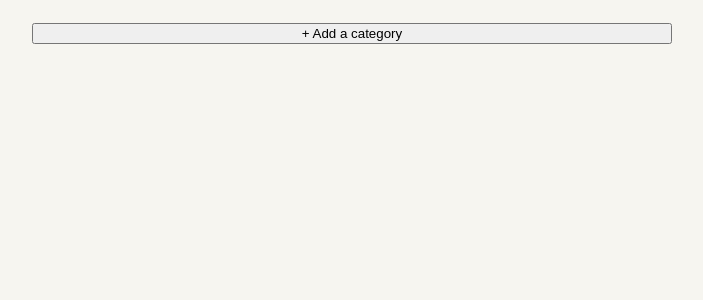
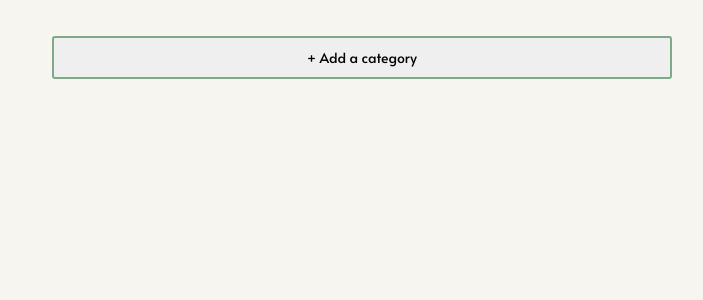
Before and after one commit to mitchHartigan/trekkr, a React (Create React App) app: page / in a window 1280 px wide. Shown: the top 300 px of the page, without its empty margins (288-991 px from the left). Built offline with nearby package versions, Linux system fonts and the light colour scheme.

Commit message:
WIP: style add new item button

```diff
--- a/src/pack/BackpackData/index.js
+++ b/src/pack/BackpackData/index.js
@@ -64,8 +64,6 @@ export default class BackpackData extends Component {
   };
 
   checkVisWillRender = () => {
-    let currentState = this.state;
-
     if (Object.keys(this.state.items).length === 0) {
       return false;
     }
@@ -99,9 +97,9 @@ export default class BackpackData extends Component {
                 />
               );
             })}
-            <button style={{ marginTop: "15px" }} onClick={this.addCategory}>
+            <AddANewItemButton onClick={this.addCategory}>
               + Add a category
-            </button>
+            </AddANewItemButton>
           </div>
         </DragDropContext>
 
@@ -115,6 +113,26 @@ export default class BackpackData extends Component {
   }
 }
 
+const AddANewItemButton = styled.button`
+  padding: 10px;
+  margin: 28px 0px 10px 20px;
+  text-align: center;
+  border: 2px solid #7dab87;
+  cursor: pointer;
+  color: black;
+  border-radius: 3px;
+  &: hover {
+    background-color: #7dab87;
+    transition: background-color 50ms ease;
+    color: white;
+    transition: color 50ms ease;
+    box-shadow: 3px 7px 10px #abb6a5;
+    transition: box-shadow 30ms ease-out;
+  }
+  font-family: Alata;
+  font-weight: 300;
+  font-size: 14px;
+`;
 const visAnimation = keyframes`
   from {
     opacity: 0%;
--- a/src/pack/Category/Category.elem.js
+++ b/src/pack/Category/Category.elem.js
@@ -37,14 +37,17 @@ export const AddANewItemButton = styled.button`
   margin: 10px 10px 20px 10px;
   height: 42px;
   text-align: center;
-  background-color: #99c4a3;
+  background-color: #9cbfa3;
   padding-left: 0px;
   cursor: pointer;
   color: black;
   border-radius: 3px;
   &: hover {
     background-color: #7dab87;
+    color: black;
     transition: background-color 150ms;
   }
   outline: none;
+  font-family: Alata;
+  font-size: 14px;
 `;
--- a/src/pack/Category/Category.js
+++ b/src/pack/Category/Category.js
@@ -49,7 +49,7 @@ export default class Category extends Component {
                   <Input
                     className="category__title"
                     type="text"
-                    placeholder="Category Title"
+                    placeholder={"Category Title"}
                     value={this.props.category.title || ""}
                     onChange={this.updateTitle}
                   />
--- a/src/pack/Item/Item.js
+++ b/src/pack/Item/Item.js
@@ -6,6 +6,7 @@ import { StylesProvider } from "@material-ui/core";
 import { Input, InputLabel, Select, MenuItem } from "@material-ui/core";
 import DeleteIcon from "@material-ui/icons/Delete";
 
+// Looks like we can re-write this as a styled component...let's look into it.
 const DeleteButton = (props) => {
   if (props.display) {
     return (
@@ -31,10 +32,6 @@ export default class Item extends Component {
     this.state = {
       hovered: false,
     };
-    //TODO: refactor as functional component
-    this.nameInput = React.createRef();
-    this.weightInput = React.createRef();
-    this.qtyInput = React.createRef();
   }
 
   handleUpdate = (evt) => {
@@ -51,6 +48,7 @@ export default class Item extends Component {
 
   render() {
     const { name, weight, qty, units } = this.props.item;
+
     return (
       <StylesProvider>
         <Draggable draggableId={this.props.item.id} index={this.props.index}>
@@ -70,7 +68,6 @@ export default class Item extends Component {
               <div>
                 <Input
                   className="item__input"
-                  ref={this.nameInput}
                   style={
                     snapshot.isDragging
                       ? { backgroundColor: "white" }
--- a/src/vis/Breadcrumb.js
+++ b/src/vis/Breadcrumb.js
@@ -13,7 +13,7 @@ export default class Breadcrumb extends React.Component {
             isHidden={this.props.hidden}
           />
           <BreadcrumbText isHidden={this.props.hidden}>
-            {`${this.props.category} → ${this.props.item} (${this.props.weight})`}
+            {`${this.props.category} ⤚ ${this.props.item} (${this.props.weight})`}
           </BreadcrumbText>
         </div>
       </Container>
```
